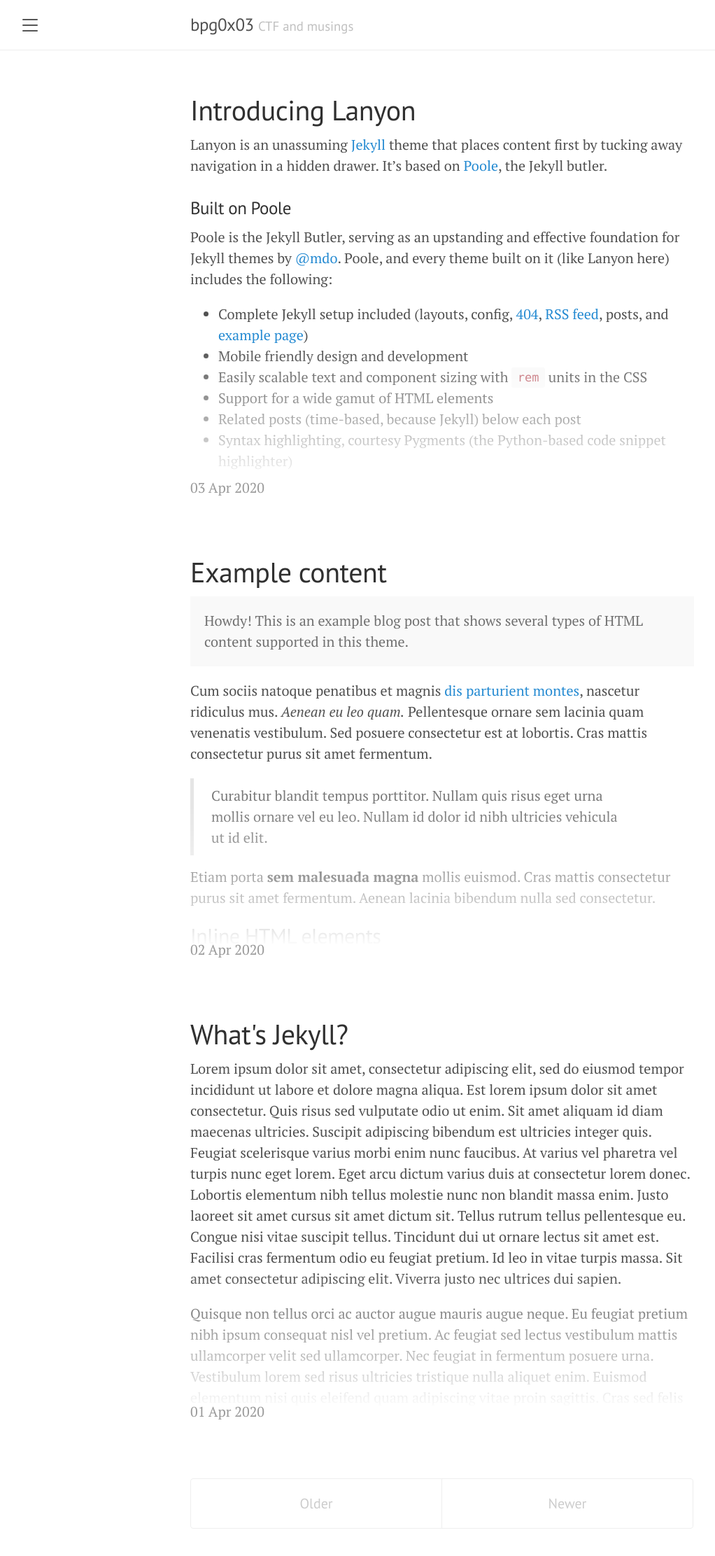
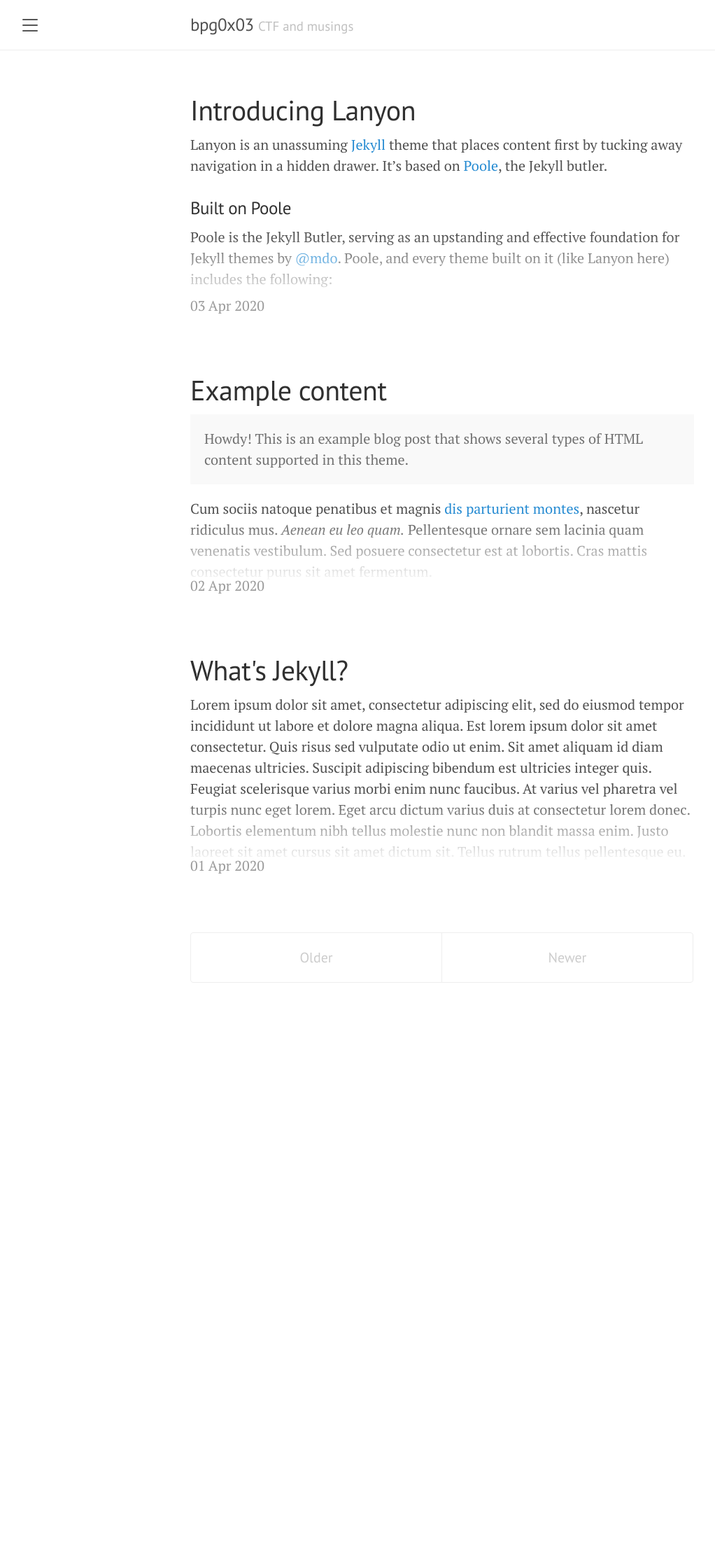
Before and after one commit to bpg0x03/bpg0x03.github.io, a Jekyll site: the page built from index.html, in a window 1280 px wide. Shown: the top 2223 px of the page at 70% size, without its empty margins (8-1030 px from the left). Built offline with Jekyll 4.4.1, drawn with Linux system fonts in a browser that asks for light colours; the list of posts is cut into pages by our own code.

Commit message:
trying more css

```diff
--- a/_includes/sidebar.html
+++ b/_includes/sidebar.html
@@ -25,9 +25,6 @@
       {% endif %}
     {% endfor %}
 
-    <a class="sidebar-nav-item" href="{{ site.github.repo }}/archive/v{{ site.version }}.zip">Download</a>
-    <a class="sidebar-nav-item" href="{{ site.github.repo }}">GitHub project</a>
-    <span class="sidebar-nav-item">Currently v{{ site.version }}</span>
   </nav>
 
   <div class="sidebar-item">
--- a/public/css/lanyon.css
+++ b/public/css/lanyon.css
@@ -52,7 +52,8 @@
 }
 
 .fade {
-  max-height: 25em;
+  max-height: 12em;
+  text-overflow: clip;
   -webkit-mask-image: linear-gradient(180deg, #000 60%, transparent);
 }
 /*
```
